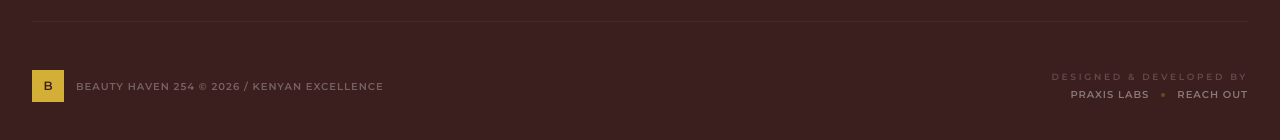
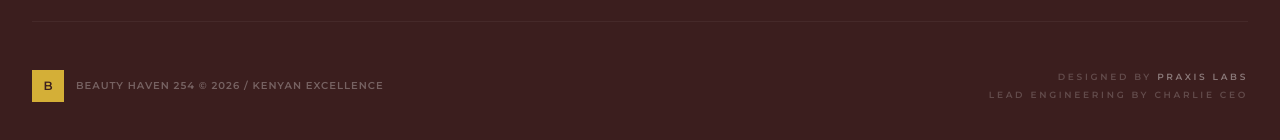
Before and after one commit to davidkyali20-create/beauty-haven-254, a React (Vite) app: page / in a window 1280 px wide. Shown: the part 5615-5755 px from the top of the page. Built offline with nearby package versions, Linux system fonts and the light colour scheme; a web font is replaced by a local one.

Commit message:
feat: Update branding and metadata
Update the application title, description, and metadata to reflect the official branding and development credits for "Beauty Haven 254 | Luxury Salon." This includes adding Praxis Labs and Charlie CEO as designers and lead engineers.

```diff
--- a/index.html
+++ b/index.html
@@ -3,8 +3,8 @@
   <head>
     <meta charset="UTF-8" />
     <meta name="viewport" content="width=device-width, initial-scale=1.0" />
-    <title>Beauty Haven 254 | Premium Salon & Spa</title>
-    <meta name="description" content="Kamakis Bypass Premium Salon specializing in Soft Glam and Luxury Braids." />
+    <title>Beauty Haven 254 | Luxury Salon</title>
+    <meta name="description" content="Kamakis Bypass Premium Salon specializing in Soft Glam and Luxury Braids. Designed by Praxis Labs, Lead Engineering by Charlie CEO." />
   </head>
   <body>
     <div id="root"></div>
--- a/metadata.json
+++ b/metadata.json
@@ -1,6 +1,6 @@
 {
-  "name": "Beauty Haven 254",
-  "description": "Kamakis Bypass Premium Salon specializing in Soft Glam and Luxury Braids.",
+  "name": "Beauty Haven 254 | Luxury Salon",
+  "description": "Kamakis Bypass Premium Salon specializing in Soft Glam and Luxury Braids. Designed by Praxis Labs, Lead Engineering by Charlie CEO.",
   "requestFramePermissions": [],
   "majorCapabilities": []
 }
--- a/src/components/Footer.tsx
+++ b/src/components/Footer.tsx
@@ -88,27 +88,11 @@ export default function Footer() {
 
           <div className="flex flex-col items-center md:items-end gap-1">
             <span className="text-[9px] tracking-[0.3em] uppercase text-white/20 font-bold font-sans">
-              Designed & Developed by
+              Designed by <a href="https://www.tiktok.com/@charlie_ceo5?_r=1&_t=ZS-96JE1s45aza" target="_blank" rel="noopener noreferrer" className="text-white/40 hover:text-gold transition-colors">Praxis Labs</a>
             </span>
-            <div className="flex items-center gap-3">
-              <a
-                href="https://www.tiktok.com/@charlie_ceo5?_r=1&_t=ZS-96JE1s45aza"
-                target="_blank"
-                rel="noopener noreferrer"
-                className="text-[10px] tracking-widest uppercase text-white/40 hover:text-gold font-bold transition-colors"
-              >
-                Praxis Labs
-              </a>
-              <span className="w-1 h-1 bg-gold/30 rounded-full" />
-              <a
-                href="https://wa.me/254758740590"
-                target="_blank"
-                rel="noopener noreferrer"
-                className="text-[10px] tracking-widest uppercase text-white/40 hover:text-gold font-bold transition-colors"
-              >
-                Reach Out
-              </a>
-            </div>
+            <span className="text-[9px] tracking-[0.3em] uppercase text-white/20 font-bold font-sans">
+              Lead Engineering by Charlie CEO
+            </span>
           </div>
         </div>
       </div>
```
